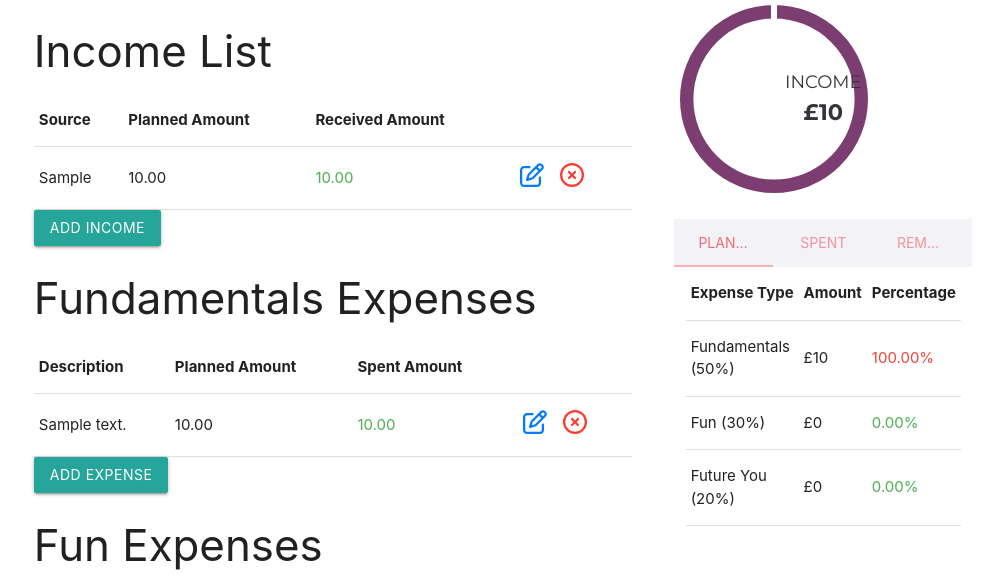
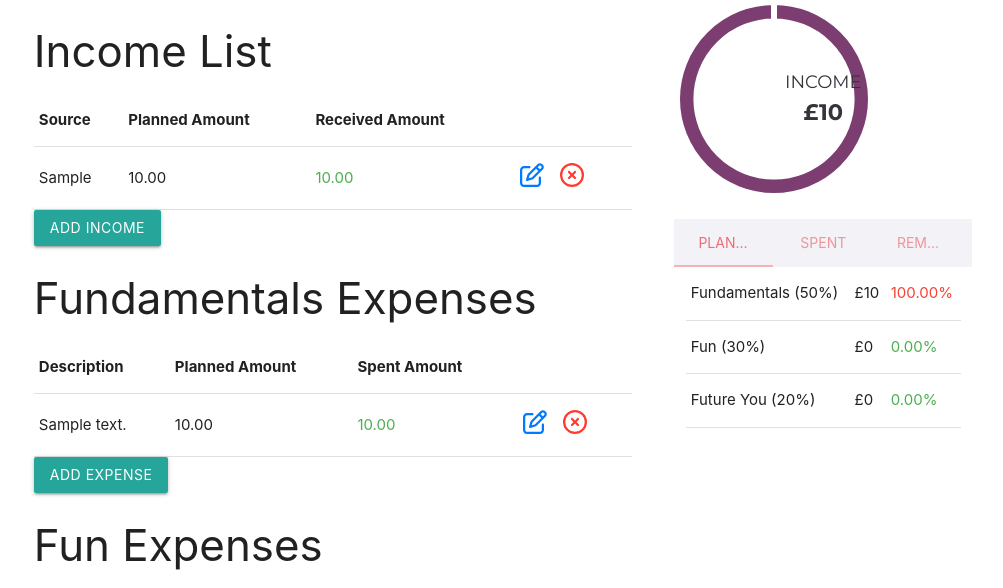
Before and after one commit to JPudsey-11/50-30-20BudgetManager, a Django app: page / in a window 1280 px wide. Shown: the part 125-713 px from the top of the page, without its empty margins (137-1140 px from the left). Run offline with Django 4.2, Linux system fonts and the light colour scheme; a user stored in the database is signed in; tables that the repository leaves empty hold one stand-in row (values such as "Sample post").

Commit message:
centring the dougnut chart and deleting siderbar table headers

```diff
--- a/static/css/style.css
+++ b/static/css/style.css
@@ -77,11 +77,14 @@ html {
     background-color: #36343B;
 }
 
-/* Canvas Container for Doughnut Chart */
+/* Center the doughnut chart within the sidebar */
 .canvas-container {
+    display: flex;
+    justify-content: center;
     position: relative;
     width: 100%;
     height: 200px;
+    margin-bottom: 20px;
 }
 
 .canvas-container canvas {
--- a/templates/dashboard.html
+++ b/templates/dashboard.html
@@ -178,13 +178,6 @@
             <!-- Planned Tab Content -->
 <div id="planned-tab" class="col s12">
     <table class="table">
-                    <thead>
-                        <tr>
-                            <th>Expense Type</th>
-                            <th>Amount</th>
-                            <th>Percentage</th>
-                        </tr>
-                    </thead>
         <tbody>
             <tr>
                 <td>Fundamentals (50%)</td>
@@ -214,13 +207,6 @@
 <!-- Spent Tab Content -->
 <div id="spent-tab" class="col s12">
     <table class="table">
-                    <thead>
-                        <tr>
-                            <th>Expense Type</th>
-                            <th>Amount</th>
-                            <th>Percentage</th>
-                        </tr>
-                    </thead>
         <tbody>
             <tr>
                 <td>Fundamentals (50%)</td>
@@ -257,9 +243,6 @@
     {% else %}
     <p>Phew, you've made it!</p>
     {% endif %}
-            </div>
-        </div>
-    </div>
 </div>
 
 <script>
```
Lines whose indentation alone changed are shown as unchanged.
